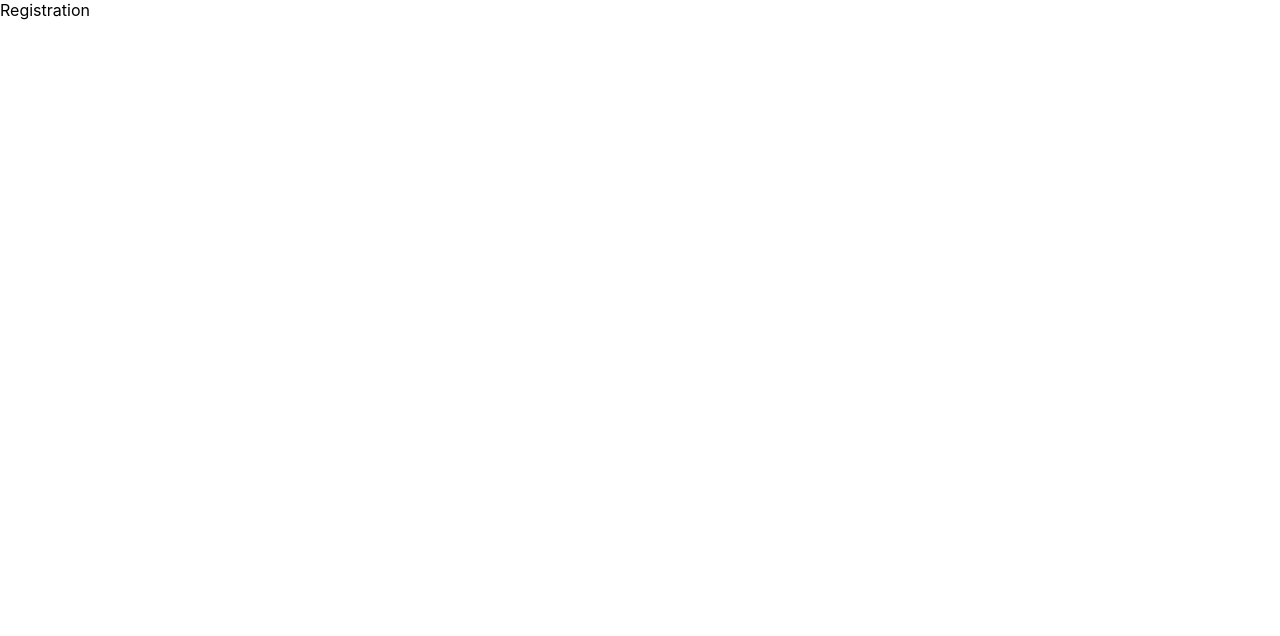
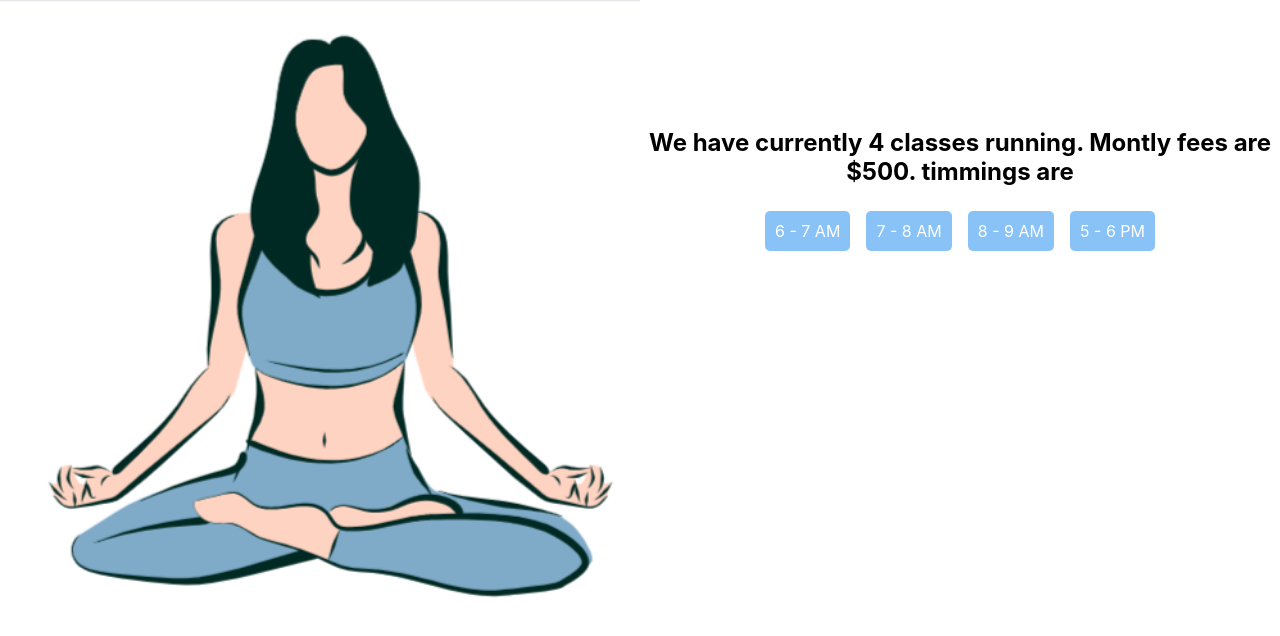
Before and after one commit to Jayabrata18/yoga-class-website, a React (Create React App) app in the folder client/: page /registration in a window 1280 px wide. Shown: the top 636 px of the page. Built offline with nearby package versions, Linux system fonts and the light colour scheme.

Commit message:
registration done

```diff
--- a/client/src/pages/Registration.js
+++ b/client/src/pages/Registration.js
@@ -1,9 +1,272 @@
-import React from 'react'
+import React, { useState } from "react";
+import loginphoto from "../assets/login photo.png";
+import "./registration.css";
 
 const Registration = () => {
+  const [showForm, setShowForm] = useState(false);
+
+  const handleButtonClick = () => {
+    setShowForm(true);
+  };
+  const [formData, setFormData] = useState({
+    email: "",
+    password: "",
+    confirmPassword: "",
+    name: "",
+    age: "",
+    sex: "",
+  });
+
+  const [errors, setErrors] = useState({});
+  const [paymentMessage, setPaymentMessage] = useState("");
+
+  const handleChange = (e) => {
+    const { name, value } = e.target;
+    setFormData({ ...formData, [name]: value });
+  };
+
+  const handleSubmit = (e) => {
+    e.preventDefault();
+    const isValid = validateForm();
+
+    if (isValid) {
+      // Add logic for form submission if validation passes
+      // For now, just displaying a payment message
+      setPaymentMessage("Payment done! See you in the class");
+    }
+  };
+
+  const validateForm = () => {
+    const newErrors = {};
+
+    // Validate email
+    const emailRegex = /^[^\s@]+@[^\s@]+\.[^\s@]+$/;
+    if (!formData.email.match(emailRegex)) {
+      newErrors.email = "Invalid email address";
+    }
+
+    // Validate password and confirm password
+    if (formData.password !== formData.confirmPassword) {
+      newErrors.confirmPassword = "Passwords do not match";
+    }
+
+    // Validate age
+    const age = parseInt(formData.age);
+    if (isNaN(age) || age < 18 || age > 65) {
+      newErrors.age = "Age must be between 18 and 65";
+    }
+
+    // Set errors in state
+    setErrors(newErrors);
+
+    // Return true if there are no errors
+    return Object.keys(newErrors).length === 0;
+  };
   return (
-    <div>Registration</div>
-  )
-}
+    <div className="main-container">
+      <div className="reg-left">
+        <img src={loginphoto} alt="loginphoto" className="login-photo" />
+      </div>
+      <div className="reg-right">
+        <div className="button-form-div">
+          <div className="heading-top-buttons">
+            <h2>
+              We have currently 4 classes running. Montly fees are $500.
+              timmings are
+            </h2>
+          </div>
 
-export default Registration
+          {!showForm && (
+            <div className="button-container">
+              <div onClick={handleButtonClick} className="custom-button">
+                6 - 7 AM
+              </div>
+              <div onClick={handleButtonClick} className="custom-button">
+                7 - 8 AM
+              </div>
+              <div onClick={handleButtonClick} className="custom-button">
+                8 - 9 AM
+              </div>
+              <div onClick={handleButtonClick} className="custom-button">
+                5 - 6 PM
+              </div>
+            </div>
+          )}
+
+          {showForm && (
+            <div>
+              <div
+                style={{
+                  backgroundColor: "#89C2F7",
+                  padding: "20px",
+                  borderRadius: "10px",
+                  width: "auto",
+                  margin: "auto",
+                  textAlign: "left",
+                }}
+              >
+                <form onSubmit={handleSubmit}>
+                  <div>
+                    <label>
+                      Email<span style={{ color: "red" }}>*</span>:
+                      <input
+                        type="text"
+                        name="email"
+                        value={formData.email}
+                        onChange={handleChange}
+                        style={{
+                          width: "90%",
+                          padding: "8px",
+                          borderRadius: "5px",
+                          border: "1px solid #ccc",
+                          // marginBottom: "10px",
+                        }}
+                      />
+                    </label>
+                    {errors.email && (
+                      <p style={{ color: "red" }}>{errors.email}</p>
+                    )}
+                  </div>
+
+                  <div>
+                    <label>
+                      Password<span style={{ color: "red" }}>*</span>:
+                      <input
+                        type="password"
+                        name="password"
+                        value={formData.password}
+                        onChange={handleChange}
+                        style={{
+                          width: "80%",
+                          padding: "8px",
+                          borderRadius: "5px",
+                          border: "1px solid #ccc",
+                          marginTop: "10px",
+                        }}
+                      />
+                    </label>
+                  </div>
+
+                  <div>
+                    <label>
+                      Confirm Password<span style={{ color: "red" }}>*</span>:
+                      <input
+                        type="password"
+                        name="confirmPassword"
+                        value={formData.confirmPassword}
+                        onChange={handleChange}
+                        style={{
+                          width: "70%",
+                          padding: "8px",
+                          borderRadius: "5px",
+                          border: "1px solid #ccc",
+                          marginTop: "10px",
+                        }}
+                      />
+                    </label>
+                    {errors.confirmPassword && (
+                      <p style={{ color: "red" }}>{errors.confirmPassword}</p>
+                    )}
+                  </div>
+                  <div>
+                    <label>
+                      Name<span style={{ color: "red" }}>*</span>:
+                      <input
+                        type="text"
+                        name="name"
+                        value={formData.name}
+                        onChange={handleChange}
+                        style={{
+                          width: "80%",
+                          padding: "8px",
+                          borderRadius: "5px",
+                          border: "1px solid #ccc",
+                          marginTop: "10px",
+                        }}
+                      />
+                    </label>
+                  </div>
+                  <div>
+                    <label>
+                      Age<span style={{ color: "red" }}>*</span>:
+                      <input
+                        type="text"
+                        name="age"
+                        value={formData.age}
+                        onChange={handleChange}
+                        style={{
+                          width: "80%",
+                          padding: "8px",
+                          borderRadius: "5px",
+                          border: "1px solid #ccc",
+                          marginTop: "10px",
+                        }}
+                      />
+                    </label>
+                    {errors.age && <p style={{ color: "red" }}>{errors.age}</p>}
+                  </div>
+                  <div>
+                    <label>
+                      Sex<span style={{ color: "red" }}>*</span>:
+                      <select
+                        name="sex"
+                        value={formData.sex}
+                        onChange={handleChange}
+                        style={{
+                          width: "80%",
+                          padding: "8px",
+                          borderRadius: "5px",
+                          border: "1px solid #ccc",
+                          marginTop: "10px",
+                        }}
+                      >
+                        <option value="">Select</option>
+                        <option value="male">Male</option>
+                        <option value="female">Female</option>
+                        <option value="dontSay">Don't Want to Say</option>
+                      </select>
+                    </label>
+                    {errors.sex && (
+                      <p
+                        style={{
+                          color: "red",
+                          fontSize: "12px",
+                          margin: "5px 0 0 0",
+                        }}
+                      >
+                        {errors.sex}
+                      </p>
+                    )}
+                  </div>
+                </form>
+                {paymentMessage && (
+                  <p style={{ color: "green", marginTop: "10px" }}>
+                    {paymentMessage}
+                  </p>
+                )}
+              </div>
+              <div className="button-payment">
+                <button
+                  type="submit"
+                  style={{
+                    width: "80%",
+                    padding: "8px",
+                    borderRadius: "5px",
+                    border: "1px solid #ccc",
+                    marginTop: "10px",
+                    textAlign: "center",
+                    backgroundColor: "#89C2F7",
+                  }}
+                >
+                  Make Payments
+                </button>
+              </div>
+            </div>
+          )}
+        </div>
+      </div>
+    </div>
+  );
+};
+
+export default Registration;
--- /dev/null
+++ b/client/src/pages/registration.css
@@ -0,0 +1,48 @@
+.main-container{
+    display: flex;
+    justify-content: space-between;
+}
+.reg-left{
+    flex: 1;
+    /* margin-right: 20px; */
+}
+.login-photo{
+    width: 100%;
+    height: auto;
+    /* margin-top: 2px; */
+
+}
+.reg-right{
+    flex: 1;
+
+}
+.button-form-div {
+    text-align: center;
+    align-items: center;
+    justify-content: center;
+    margin-top: 20%;
+}
+
+.button-container {
+    display: flex;
+    justify-content: space-between;
+    max-width: 400px;
+    margin: 0 auto;
+    align-items: center;
+    /* Center the container */
+}
+
+.custom-button {
+    /* Your button styles */
+    padding: 10px;
+    background-color: #89C2F7;
+    color: #fff;
+    cursor: pointer;
+    border: none;
+    border-radius: 5px;
+    margin: 5px;
+}
+
+.custom-button:hover {
+    background-color: #89C2F7;
+}
```
